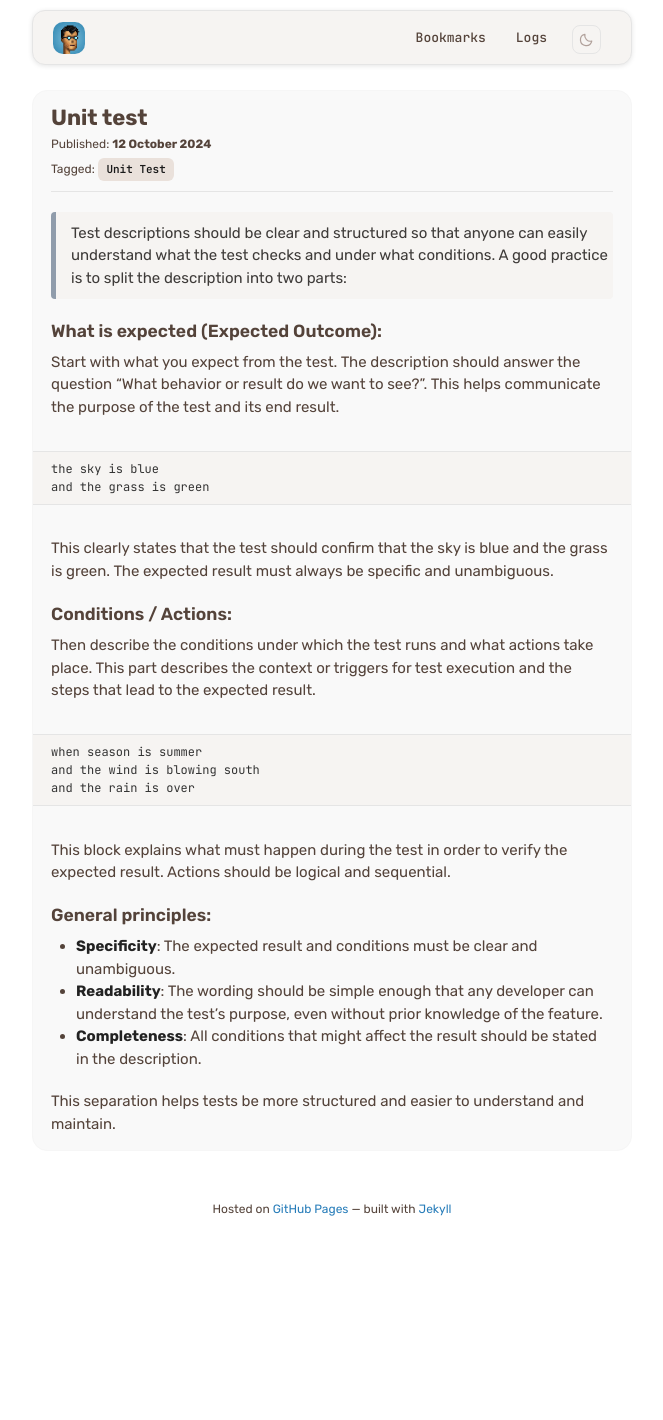
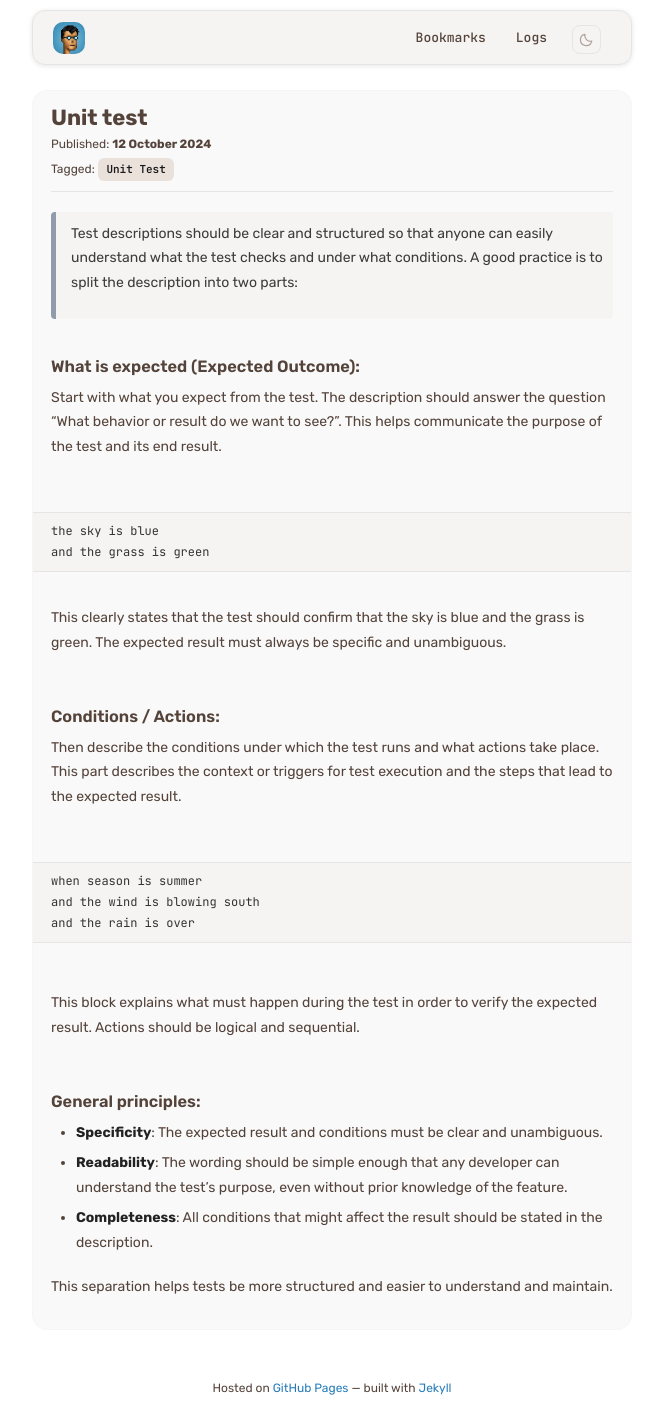
Before and after one commit to alobanov/alobanov.github.io, a Jekyll site: the page built from _posts/2024-10-12-test-description.md, in a window 1280 px wide. Shown: the whole page, without its empty margins (308-971 px from the left). Built offline with Jekyll 4.4.1, drawn with Linux system fonts in a browser that asks for light colours; before the commit the page ends 1241 px from its top, so only the background shows below that.

Commit message:
style(posts): set the article body one step below the base size
15px across a 600px column runs long for reading. The body drops to 14px
with more leading and space between paragraphs, so the smaller type does
not read as tighter.

The rule targets a .post-content wrapper rather than the base size, which
holds the whole site — lists, header and all.

```diff
--- a/_layouts/post.html
+++ b/_layouts/post.html
@@ -12,5 +12,5 @@ layout: default
   {% endfor %}
   {% endif %}
   <div class="spacer"></div>
-  {{ content }}
+  <div class="post-content">{{ content }}</div>
 </div>
--- a/assets/css/style.css
+++ b/assets/css/style.css
@@ -2821,3 +2821,21 @@ body,
     font-size: 13px;
     color: var(--text-muted-alt);
 }
+
+
+/* ---- Post body ----------------------------------------------------------- */
+
+/* The article sets one step below the base size: 15px in a 600px column runs
+   long for reading, and the extra leading makes up for the smaller type. */
+.post-content {
+    font-size: 14px;
+    line-height: 1.75;
+}
+
+.post-content p {
+    margin: 0 0 14px;
+}
+
+.post-content li {
+    margin-bottom: 6px;
+}
```
